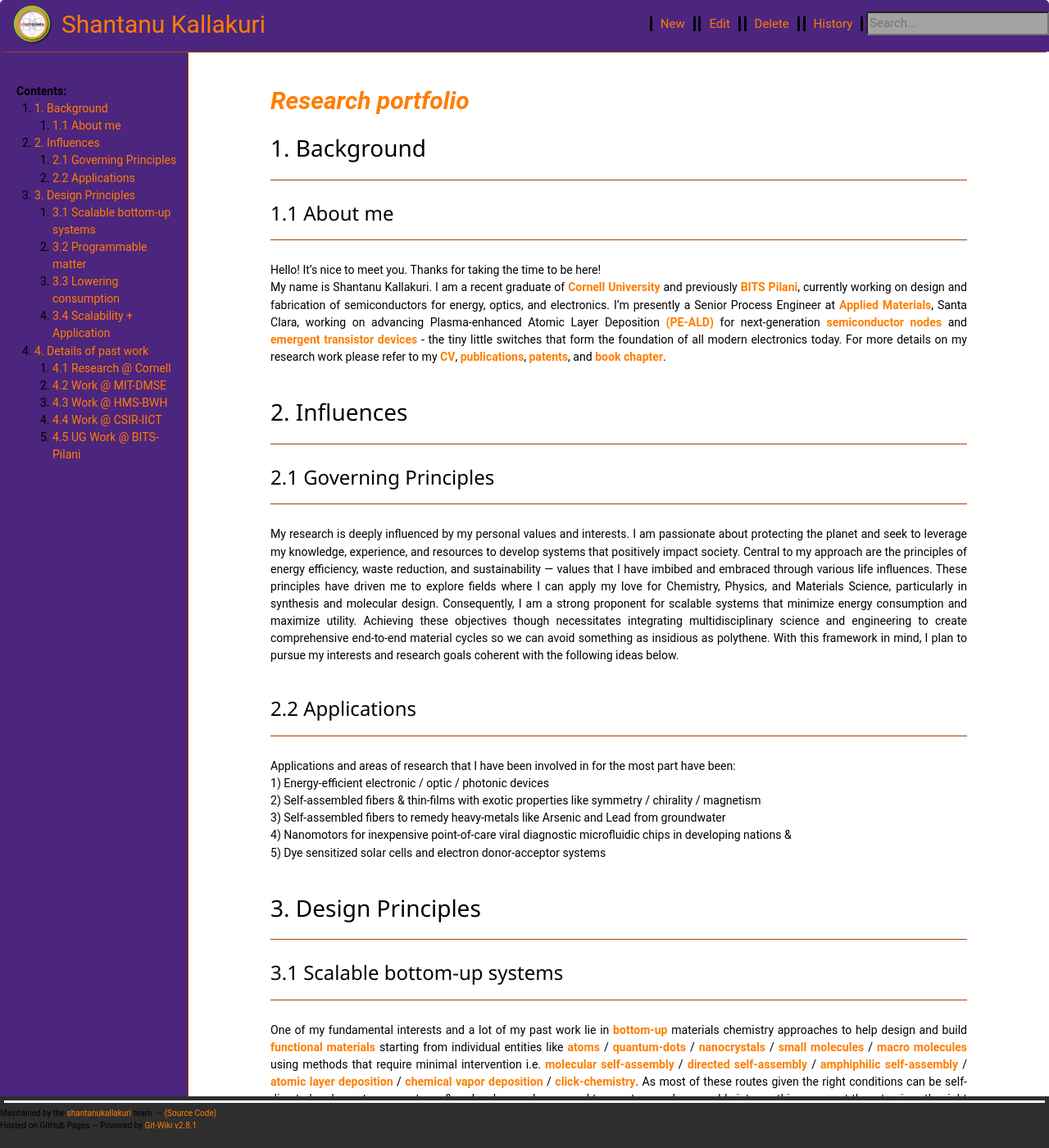
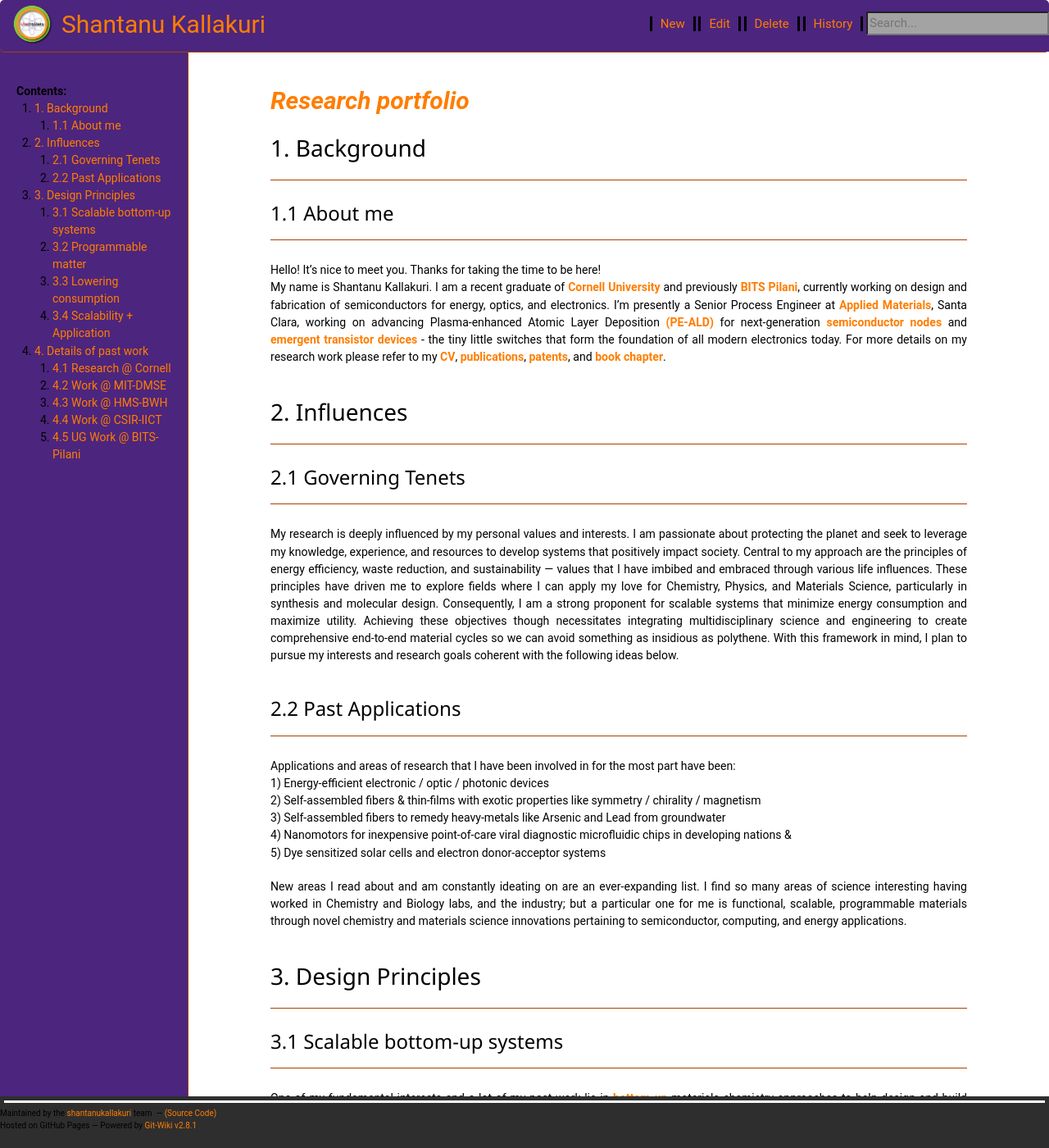
Before and after one commit to shantanukallakuri/shantanukallakuri.github.io, a Jekyll site: the page built from wiki/0_research_portfolio.md, in a window 1280 px wide and 1400 px high. Shown: the whole window at 82% size. Built offline with Jekyll 4.4.1, drawn with Linux system fonts in a browser that asks for light colours; nearby versions of some CDN libraries; our own code applies the rules of GitHub Pages for plain Markdown files.

Commit message:
#0028 - 091624 - Updated RP

```diff
--- a/wiki/0_research_portfolio.md
+++ b/wiki/0_research_portfolio.md
@@ -8,16 +8,18 @@ My name is Shantanu Kallakuri. I am a recent graduate of <b>[Cornell University]
 
 ## 2. Influences
 
-### 2.1 Governing Principles
+### 2.1 Governing Tenets
 My research is deeply influenced by my personal values and interests. I am passionate about protecting the planet and seek to leverage my knowledge, experience, and resources to develop systems that positively impact society. Central to my approach are the principles of energy efficiency, waste reduction, and sustainability — values that I have imbibed and embraced through various life influences. These principles have driven me to explore fields where I can apply my love for Chemistry, Physics, and Materials Science, particularly in synthesis and molecular design. Consequently, I am a strong proponent for scalable systems that minimize energy consumption and maximize utility. Achieving these objectives though necessitates integrating multidisciplinary science and engineering to create comprehensive end-to-end material cycles so we can avoid something as insidious as polythene. With this framework in mind, I plan to pursue my interests and research goals coherent with the following ideas below.<br/><br/>
 
-### 2.2 Applications
+### 2.2 Past Applications
 Applications and areas of research that I have been involved in for the most part have been:<br />
 1) Energy-efficient electronic / optic / photonic devices<br />
 2) Self-assembled fibers & thin-films with exotic properties like symmetry / chirality / magnetism<br />
 3) Self-assembled fibers to remedy heavy-metals like Arsenic and Lead from groundwater<br />
 4) Nanomotors for inexpensive point-of-care viral diagnostic microfluidic chips in developing nations &<br />
 5) Dye sensitized solar cells and electron donor-acceptor systems
+
+New areas I read about and am constantly ideating on are an ever-expanding list. I find so many areas of science interesting having worked in Chemistry and Biology labs, and the industry; but a particular one for me is functional, scalable, programmable materials through novel chemistry and materials science innovations pertaining to semiconductor, computing, and energy applications.
 <br/><br/>
 
 
```
Also changed, not shown: 4 other files.
